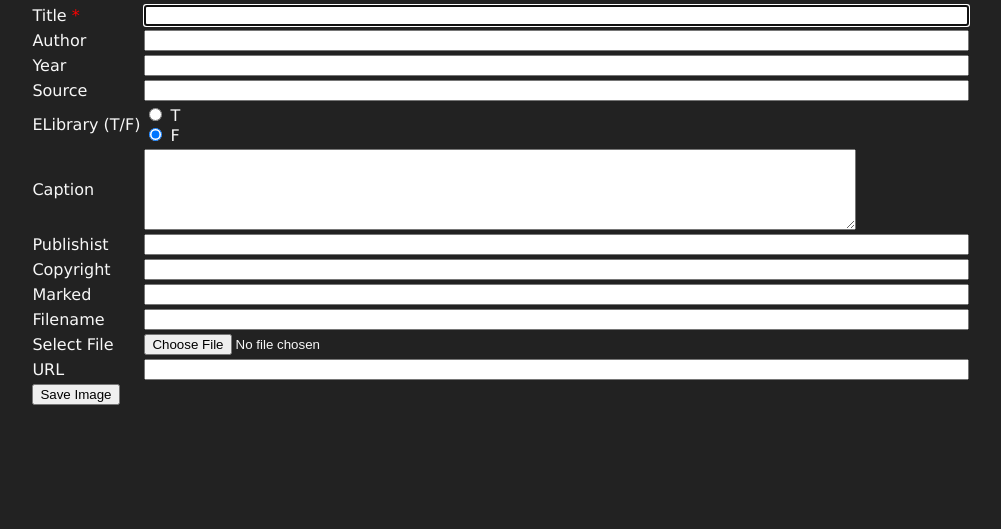
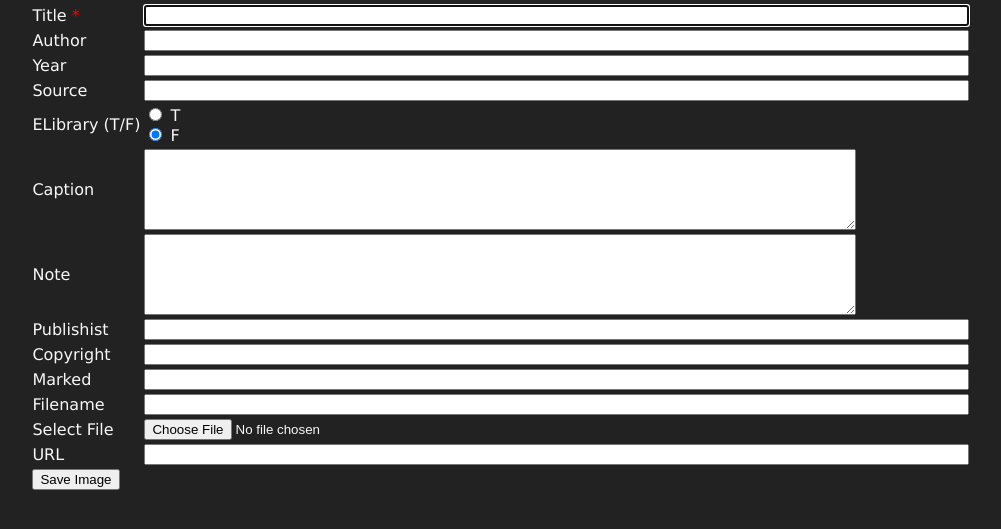
Before and after one commit to refpolk/cnx-images, a PHP site: page /edit-image.php in a window 1280 px wide. Shown: the part 126-655 px from the top of the page, without its empty margins (105-1106 px from the left). Run offline with PHP 8.4, Linux system fonts and the light colour scheme; data that the repository does not hold is empty.

Commit message:
Add Note column

```diff
--- a/edit-image.php
+++ b/edit-image.php
@@ -24,6 +24,7 @@ if ($_SERVER['REQUEST_METHOD'] == 'POST') {
 		'Year' => $_POST['year'],
 		'Source' => $_POST['source'],
 		'Caption' => $_POST['caption'],
+		'Note' => $_POST['note'],
 		'Publishist' => $_POST['publishist'],
 		'Copyright' => $_POST['copyright'],
 		'Marked' => $_POST['marked'],
@@ -49,9 +50,9 @@ if ($_SERVER['REQUEST_METHOD'] == 'POST') {
 			} else {
 
 				try {
-					$statement = $pdo->prepare("UPDATE Images SET Title=?, Filename=?, URL=?, Author=?, Year=?, Source=?, ELibrary=?, Caption=?, Publishist=?, Copyright=?, Marked=? WHERE ID=?;");
+					$statement = $pdo->prepare("UPDATE Images SET Title=?, Filename=?, URL=?, Author=?, Year=?, Source=?, ELibrary=?, Caption=?, Note=?, Publishist=?, Copyright=?, Marked=? WHERE ID=?;");
 
-					$statement->execute(array($image->Title, $image->Filename, $image->URL, $image->Author, $image->Year, $image->Source, $image->ELibrary, $image->Caption, $image->Publishist, $image->Copyright, $image->Marked, $image->ID));
+					$statement->execute(array($image->Title, $image->Filename, $image->URL, $image->Author, $image->Year, $image->Source, $image->ELibrary, $image->Caption, $image->Note, $image->Publishist, $image->Copyright, $image->Marked, $image->ID));
 
 					$message = 'Your changes have been saved successfully!';
 
@@ -68,9 +69,9 @@ if ($_SERVER['REQUEST_METHOD'] == 'POST') {
 			} else {
 
 				try {
-					$statement = $pdo->prepare("INSERT INTO Images (Title, Filename, URL, Author, Year, Source, ELibrary, Caption, Publishist, Copyright, Marked) VALUES (?, ?, ?, ?, ?, ?, ?, ?, ?, ?, ?);");
+					$statement = $pdo->prepare("INSERT INTO Images (Title, Filename, URL, Author, Year, Source, ELibrary, Caption, Note, Publishist, Copyright, Marked) VALUES (?, ?, ?, ?, ?, ?, ?, ?, ?, ?, ?);");
 
-					$statement->execute(array($image->Title, $image->Filename, $image->URL, $image->Author, $image->Year, $image->Source, $image->ELibrary, $image->Caption, $image->Publishist, $image->Copyright, $image->Marked));
+					$statement->execute(array($image->Title, $image->Filename, $image->URL, $image->Author, $image->Year, $image->Source, $image->ELibrary, $image->Caption, $image->Note, $image->Publishist, $image->Copyright, $image->Marked));
 
 					$message = 'Your image has been saved successfully!';
 
@@ -156,6 +157,10 @@ $title = ($update ? 'Update' : 'Add') . ' Image';
 					<td><textarea name="caption" rows="5" cols="86"><?php echo $image->Caption;?></textarea></td>
 				</tr>
 				<tr>
+					<td>Note</td>
+					<td><textarea name="note" rows="5" cols="86"><?php echo $image->Note;?></textarea></td>
+				</tr>
+				<tr>
 					<td>Publishist</td>
 					<td><input type="text" size="100" name="publishist" value="<?php echo $image->Publishist;?>"></td>
 				</tr>
```
Also changed, not shown: edit-photo.php (+9 -4 lines).
